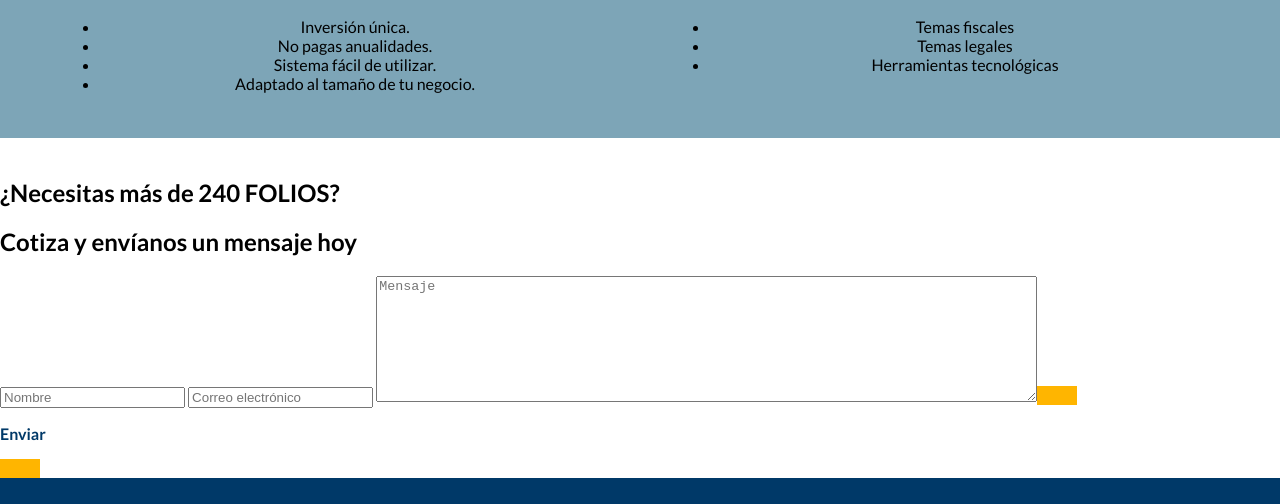
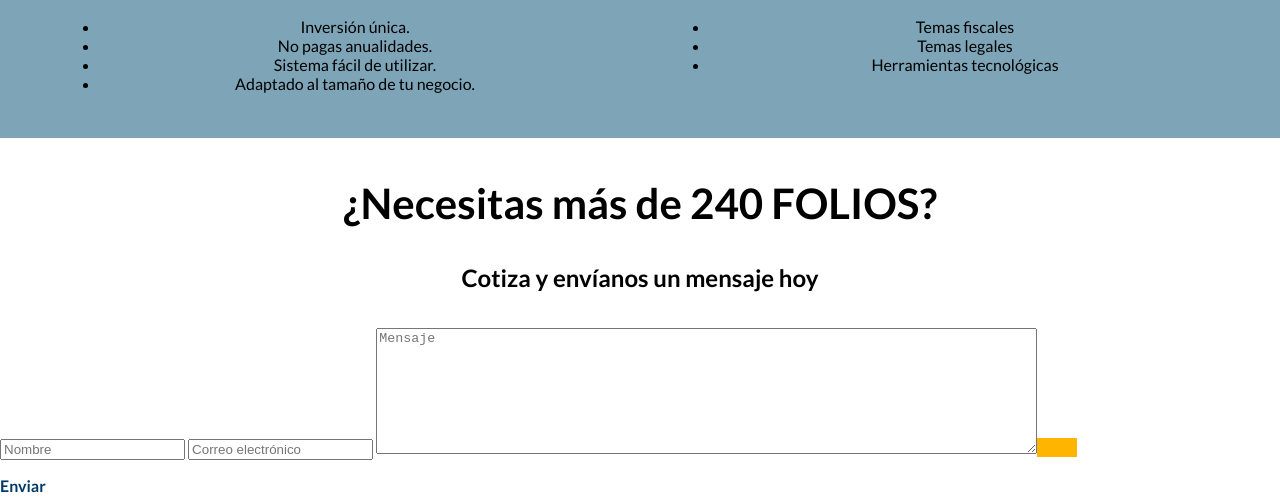
Before and after one commit to thezeeck/ceromasmas, a plain HTML site: page precios.html in a window 1280 px wide. Shown: the part 1792-2296 px from the top of the page. Drawn offline with nearby package versions, Linux system fonts and the light colour scheme; files that its build step writes are made by us from their sources.

Commit message:
Update _precios.scss

```diff
--- a/sass/_precios.scss
+++ b/sass/_precios.scss
@@ -62,3 +62,12 @@
     padding: 30px;
     margin: 40px 0;
 }
+
+.title-2 {
+    text-align: center;
+    margin-bottom: 36px;
+}
+
+.h2section.NoPad {
+    font-size: 42px;
+}
```
